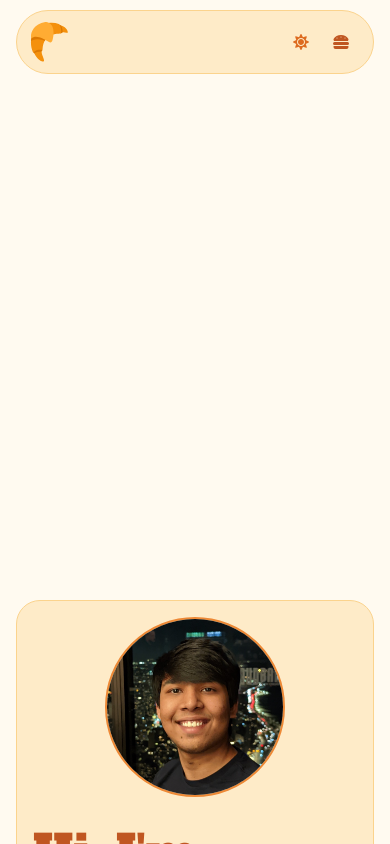
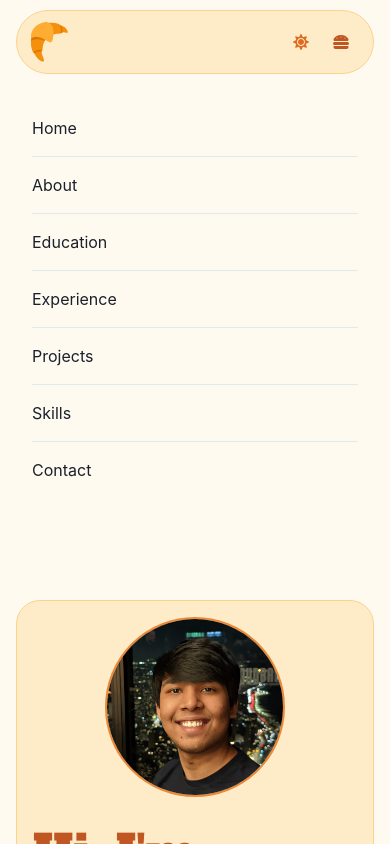
Before and after one commit to arhammusheer/croissant.one, a React (Vite) app: page / in a window 390 px wide. Both pictures are taken after a click on the button 341 px from the left and 42 px from the top of the page. Shown: the top 844 px of the page. Built offline with nearby package versions, Linux system fonts and the light colour scheme; a web font is replaced by a local one.

Commit message:
Fixed mobile nav

```diff
--- a/src/pages/common/Navbar.tsx
+++ b/src/pages/common/Navbar.tsx
@@ -8,7 +8,7 @@ import {
   Text,
   useBreakpointValue,
   useColorModeValue,
-  useDisclosure
+  useDisclosure,
 } from "@chakra-ui/react";
 import { motion } from "framer-motion";
 import ReactGA from "react-ga4";
@@ -144,21 +144,25 @@ const BottomSheet = ({
   };
 
   return (
-    <motion.div
+    <Stack
+      p={8}
+      divider={<StackDivider />}
+      spacing={4}
+      zIndex={-1}
+      w={"full"}
       initial={{ height: 0, opacity: 0, zIndex: -1 }}
       animate={{
         height: isOpen ? 500 : 0,
         opacity: isOpen ? 1 : 0,
+        zIndex: isOpen ? 1 : -1,
       }}
-      transition={{}}
+      as={motion.div}
     >
-      <Stack p={8} divider={<StackDivider />} spacing={4} zIndex={-1}>
       {options.map((option) => (
         <Box
+          key={option.name}
           role={"button"}
           w={"full"}
-            key={option.name}
-            h={"full"}
           as={Link}
           to={isOpen ? option.href : ""}
           offset={-500}
@@ -174,7 +178,6 @@ const BottomSheet = ({
         </Box>
       ))}
     </Stack>
-    </motion.div>
   );
 };
 
```
Lines whose indentation alone changed are shown as unchanged.
